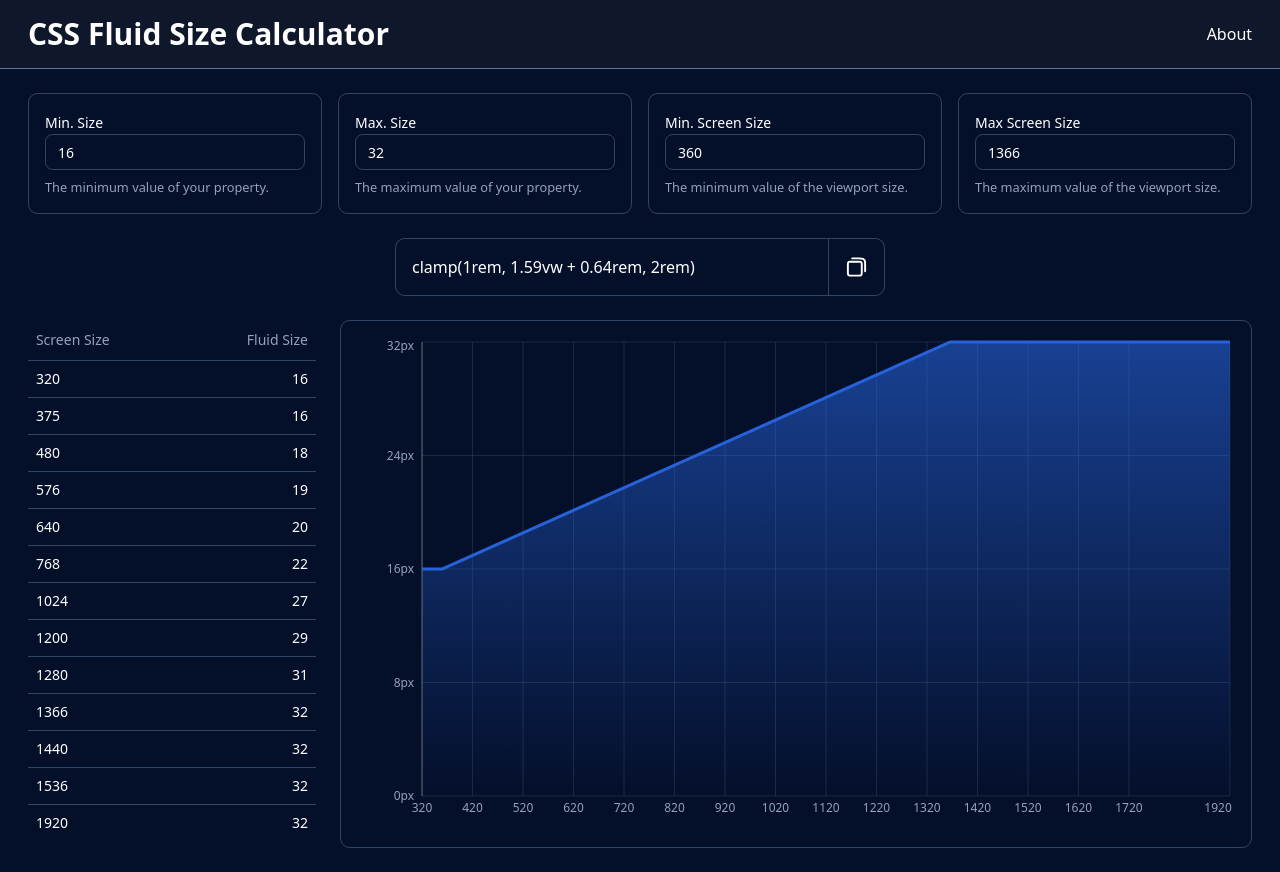
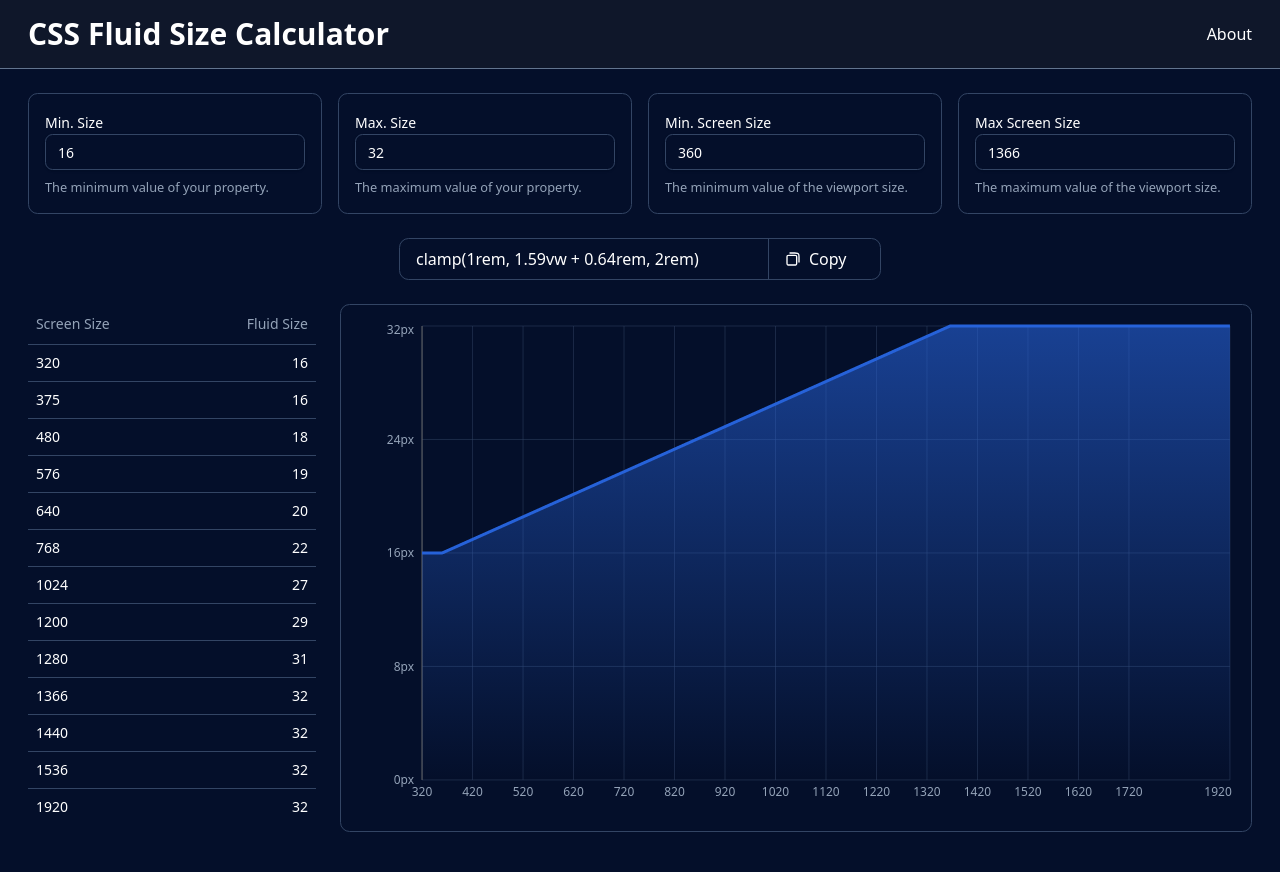
Before and after one commit to AbhinavTuladhar/css-fluid-size-calculator, a React (Vite) app: page / in a window 1280 px wide. Built offline with nearby package versions, Linux system fonts and the light colour scheme.

Commit message:
feat: implement copy to clipboard feature

```diff
--- a/package.json
+++ b/package.json
@@ -22,6 +22,7 @@
     "clsx": "^2.1.1",
     "lucide-react": "^0.475.0",
     "react": "^19.0.0",
+    "react-copy-to-clipboard": "^5.1.0",
     "react-dom": "^19.0.0",
     "react-hook-form": "^7.54.2",
     "recharts": "^2.15.1",
@@ -36,6 +37,7 @@
     "@tanstack/router-devtools": "^1.105.0",
     "@tanstack/router-plugin": "^1.105.0",
     "@types/react": "^19.0.8",
+    "@types/react-copy-to-clipboard": "^5.0.7",
     "@types/react-dom": "^19.0.3",
     "@vitejs/plugin-react-swc": "^3.5.0",
     "eslint": "^9.19.0",
--- /dev/null
+++ b/src/assets/icons/checkmark-icon.tsx
@@ -0,0 +1,13 @@
+const CheckmarkIcon = () => (
+  <svg version="1.1" id="Capa_1" xmlns="http://www.w3.org/2000/svg" viewBox="0 0 17.837 17.837">
+    <path
+      stroke="white"
+      fill="white"
+      d="M16.145,2.571c-0.272-0.273-0.718-0.273-0.99,0L6.92,10.804l-4.241-4.27
+		c-0.272-0.274-0.715-0.274-0.989,0L0.204,8.019c-0.272,0.271-0.272,0.717,0,0.99l6.217,6.258c0.272,0.271,0.715,0.271,0.99,0
+		L17.63,5.047c0.276-0.273,0.276-0.72,0-0.994L16.145,2.571z"
+    />
+  </svg>
+)
+
+export default CheckmarkIcon
--- a/src/components/copy-property/index.tsx
+++ b/src/components/copy-property/index.tsx
@@ -1,35 +1,35 @@
-import { FC } from 'react'
+import { useState } from 'react'
+import CopyToClipboard from 'react-copy-to-clipboard'
 
+import CheckmarkIcon from '@/assets/icons/checkmark-icon'
 import CopyIcon from '@/assets/icons/copy-icon'
 import { getClampExpression } from '@/helpers/fluid-sizes'
 import useSizes from '@/store/useSizes'
 
-import { Tooltip, TooltipContent, TooltipProvider, TooltipTrigger } from '../ui/tooltip'
+const CopyProperty = () => {
+  const [isCopied, setIsCopied] = useState(false)
 
-const CopyComponent: FC = () => {
-  return (
-    <TooltipProvider delayDuration={50}>
-      <Tooltip>
-        <TooltipTrigger>
-          <div className="border-l-input size-14 cursor-pointer border-l px-4 py-2">
-            <CopyIcon />
-          </div>
-        </TooltipTrigger>
-        <TooltipContent className="bg-secondary text-white">Copy to clipboard</TooltipContent>
-      </Tooltip>
-    </TooltipProvider>
-  )
-}
-
-const CopyProperty = () => {
   const { intercept, slope, minValue, maxValue } = useSizes()
   const clampExpression = getClampExpression({ intercept, slope, minValue, maxValue })
+
+  const handleCopy = () => {
+    setIsCopied(true)
+
+    setTimeout(() => {
+      setIsCopied(false)
+    }, 4000)
+  }
 
   return (
     <div className="flex w-full justify-center">
       <div className="border-input flex rounded-lg border">
-        <div className="flex w-108 items-center px-4 py-2">{clampExpression}</div>
-        <CopyComponent />
+        <div className="flex max-w-full min-w-92 items-center px-4 py-2">{clampExpression}</div>
+        <CopyToClipboard text={clampExpression} onCopy={handleCopy}>
+          <div className="border-l-input flex min-w-28 cursor-pointer items-center justify-start gap-x-2 border-l px-4 py-2">
+            <div className="size-4">{isCopied ? <CheckmarkIcon /> : <CopyIcon />}</div>
+            {isCopied ? 'Copied!' : 'Copy'}
+          </div>
+        </CopyToClipboard>
       </div>
     </div>
   )
--- a/src/helpers/fluid-sizes.ts
+++ b/src/helpers/fluid-sizes.ts
@@ -48,5 +48,5 @@ export const getClampExpression = ({
   const slopeVw = formatNumber(slope * 100)
   const interceptRem = formatNumber(intercept / 16)
 
-  return `clamp(${minValueRem}rem, ${slopeVw}vw + ${interceptRem}rem, ${maxValueRem}rem)`
+  return `clamp(${minValueRem}rem, ${slopeVw}vw ${intercept > 0 ? '+' : '-'} ${intercept > 0 ? interceptRem : -interceptRem}rem, ${maxValueRem}rem)`
 }
```
Also changed, not shown: 1 other file (tests, documents, lock files or other folders).
